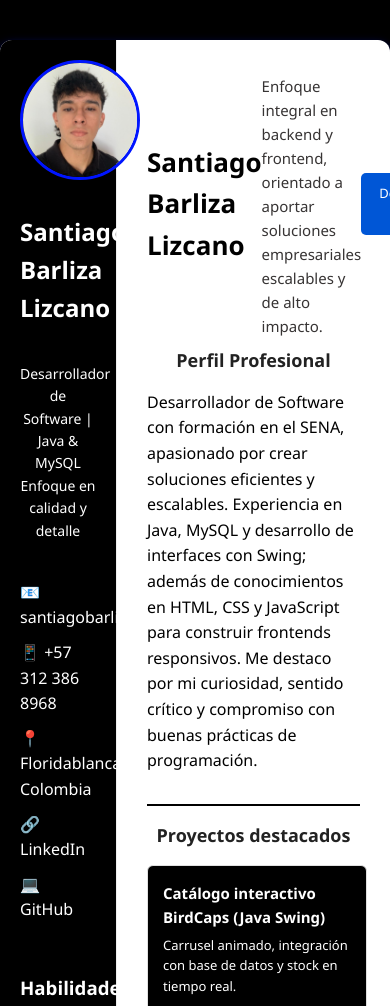
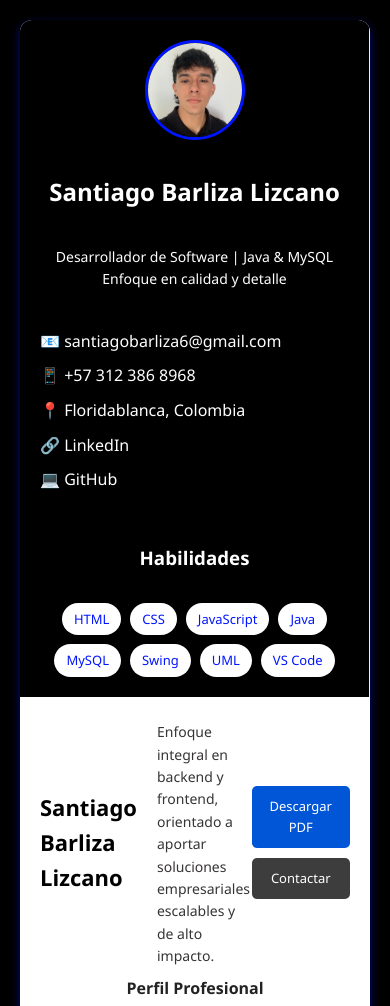
Before and after one commit to barliz4/Curriculum, a plain HTML site: page index.html in a window 390 px wide. Shown: the top 1006 px of the page. Drawn offline with Linux system fonts and the light colour scheme; a script that the page names is missing.

Commit message:
Se ajustan propiedades de tamaño

```diff
--- a/style.css
+++ b/style.css
@@ -68,12 +68,13 @@ body {
   text-decoration: none;
 }
 
-/* === Habilidades === */
+/* ============== Habilidades =============== */
 .skills h3 {
   margin: 50px 0 10px;
   color: var(--color-primario);
   text-align: center;
 }
+
 .lista-skills {
   display: flex;
   flex-wrap: wrap;
@@ -81,6 +82,7 @@ body {
   justify-content: center;
   margin-top: 30px;
 }
+
 .lista-skills span {
   background: var(--color-primario);
   color: var(--color-terciario);
@@ -115,7 +117,6 @@ body {
   font-weight: 490;
 }
 
-
 .botones {
   display: flex;
   gap: 10px;
@@ -145,7 +146,7 @@ body {
   background: var(--color-secundario);
 }
 
-/* === Secciones === */
+/* ============== Secciones ================== */
 section {
   margin-bottom: 15px;
   padding-bottom: 30px;
@@ -158,7 +159,7 @@ section h2 {
   text-align: center;
 }
 
-/* === Proyectos === */
+/* ==================== Proyectos ================= */
 .projects {
   display: grid;
   grid-template-columns: repeat(auto-fill, minmax(220px, 1fr));
@@ -179,3 +180,61 @@ section h2 {
   font-size: 13px;
   color: var(--color-primario);
 }
+
+/* ====================== Responsive ======================== */
+@media (max-width: 1024px) {
+  .container {
+    flex-direction: column;
+    margin: 20px;
+  }
+
+  .content .info {
+    font-size: 14px;
+  }
+
+  .sidebar, .content {
+    width: 100%;
+    padding: 20px;
+  }
+
+  .foto_perfil img {
+    width: 100px;
+    height: 100px;
+  }
+
+  .header h1 {
+    font-size: 22px;
+    margin-right: 20px;
+  }
+
+  .header p {
+    font-size: 14px;
+  }
+
+  .lista-skills {
+    justify-content: center;
+  }
+
+  .projects {
+    grid-template-columns: 1fr; /* Una columna para proyectos */
+  }
+
+  .btn, .btn-secundario {
+    width: 100%;
+    text-align: center;
+    justify-content: center;
+  }
+
+  .botones {
+    flex-direction: column;
+    gap: 10px;
+  }
+
+  section h2 {
+    font-size: 16px;
+  }
+}
+/* === Animaciones === */
+.fade-in {
+  animation: fadeInAnimation 1s ease-in-out;
+}
```
